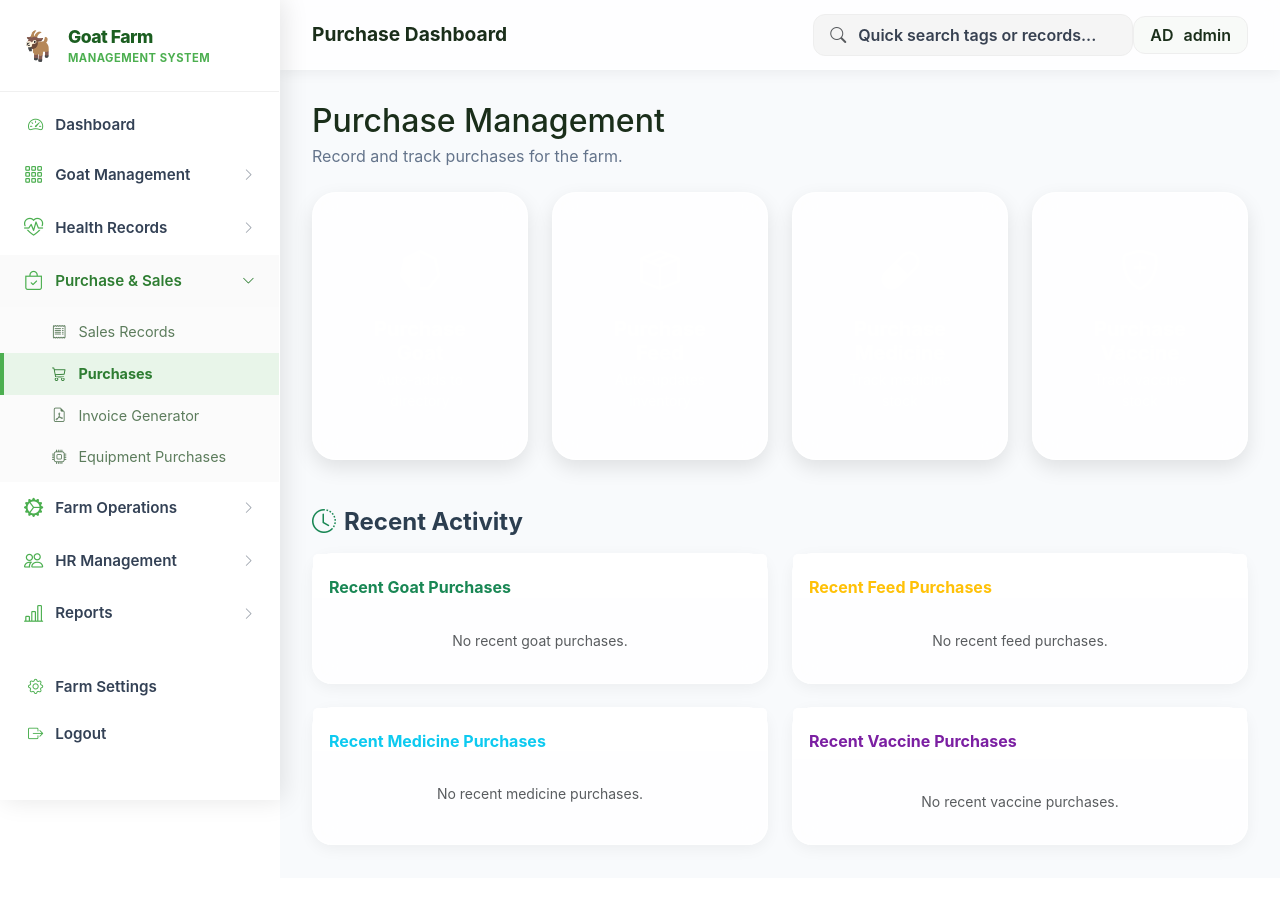
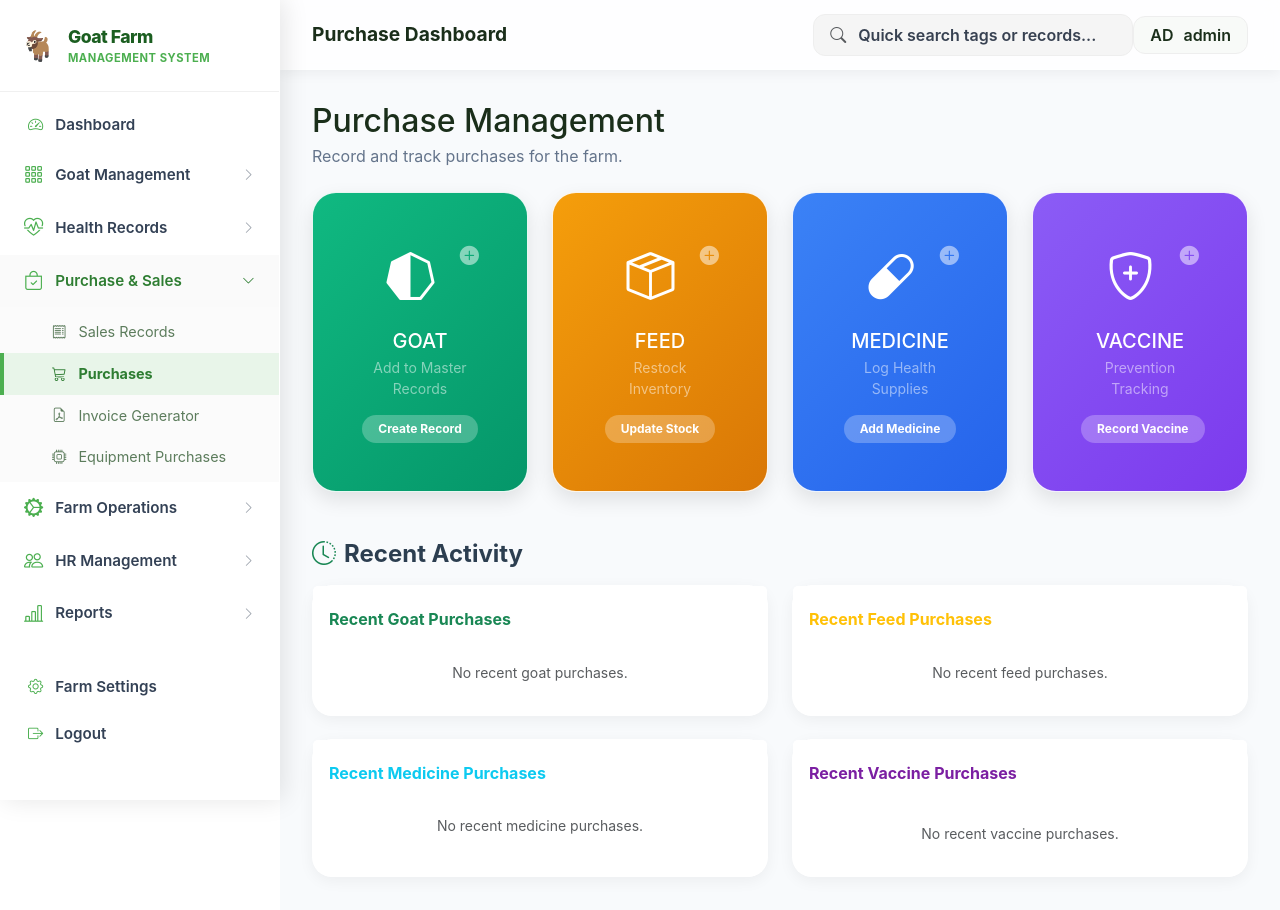
Before and after one commit to suressvar/Goat-Farm-Project, a Flask app: page /purchases in a window 1280 px wide. Before the commit the page ends 850 px from the top, so only its background shows below. Run offline with Flask 3, Linux system fonts and the light colour scheme; a user stored in the database is signed in; data that the repository does not hold is empty.

Commit message:
style: modernize purchases page navigation and optimize card aesthetics

```diff
--- a/goat_farm_app/static/css/style.css
+++ b/goat_farm_app/static/css/style.css
@@ -258,7 +258,7 @@ body {
 
 /* Card glass effect for light mode */
 .card {
-  background: rgba(255, 255, 255, 0.8) !important;
+  background: rgba(255, 255, 255, 0.8);
   backdrop-filter: blur(12px);
   -webkit-backdrop-filter: blur(12px);
   border: 1px solid rgba(255, 255, 255, 0.9) !important;
--- a/goat_farm_app/templates/purchases.html
+++ b/goat_farm_app/templates/purchases.html
@@ -13,44 +13,60 @@
 <div class="row g-4 mb-5">
     <div class="col-md-3">
         <a href="{{ url_for('purchase_goat') }}" class="text-decoration-none">
-            <div class="card stat-card" style="background: linear-gradient(135deg, #2e7d32, #1b5e20); color: white;">
+            <div class="card stat-card h-100 border-0" style="background: linear-gradient(135deg, #10b981 0%, #059669 100%); color: white;">
                 <div class="card-body text-center p-4">
-                    <i class="bi bi-heptagon-half d-block mb-3" style="font-size: 2.5rem; opacity: 0.8;"></i>
-                    <h5 class="fw-bold mb-0 text-white">Purchase Goat</h5>
-                    <div class="small text-white-50 mt-1">Auto-adds to directory</div>
+                    <div class="mb-3">
+                        <i class="bi bi-plus-circle-fill text-white-50" style="font-size: 1.2rem; float: right;"></i>
+                        <i class="bi bi-heptagon-half d-block" style="font-size: 3rem;"></i>
+                    </div>
+                    <h5 class="fw-800 mb-1">GOAT</h5>
+                    <p class="small mb-0 text-white-50">Add to Master Records</p>
+                    <div class="mt-3 badge bg-white bg-opacity-25 rounded-pill px-3 py-2">Create Record</div>
                 </div>
             </div>
         </a>
     </div>
     <div class="col-md-3">
         <a href="{{ url_for('purchase_feed') }}" class="text-decoration-none">
-            <div class="card stat-card" style="background: linear-gradient(135deg, #f57f17, #fbc02d); color: white;">
+            <div class="card stat-card h-100 border-0" style="background: linear-gradient(135deg, #f59e0b 0%, #d97706 100%); color: white;">
                 <div class="card-body text-center p-4">
-                    <i class="bi bi-box-seam d-block mb-3" style="font-size: 2.5rem; opacity: 0.8;"></i>
-                    <h5 class="fw-bold mb-0 text-white">Purchase Feed</h5>
-                    <div class="small text-white-50 mt-1">Auto-updates inventory</div>
+                    <div class="mb-3">
+                        <i class="bi bi-plus-circle-fill text-white-50" style="font-size: 1.2rem; float: right;"></i>
+                        <i class="bi bi-box-seam d-block" style="font-size: 3rem;"></i>
+                    </div>
+                    <h5 class="fw-800 mb-1">FEED</h5>
+                    <p class="small mb-0 text-white-50">Restock Inventory</p>
+                    <div class="mt-3 badge bg-white bg-opacity-25 rounded-pill px-3 py-2">Update Stock</div>
                 </div>
             </div>
         </a>
     </div>
     <div class="col-md-3">
         <a href="{{ url_for('purchase_medicine') }}" class="text-decoration-none">
-            <div class="card stat-card" style="background: linear-gradient(135deg, #0288d1, #01579b); color: white;">
+            <div class="card stat-card h-100 border-0" style="background: linear-gradient(135deg, #3b82f6 0%, #2563eb 100%); color: white;">
                 <div class="card-body text-center p-4">
-                    <i class="bi bi-capsule d-block mb-3" style="font-size: 2.5rem; opacity: 0.8;"></i>
-                    <h5 class="fw-bold mb-0 text-white">Purchase Medicine</h5>
-                    <div class="small text-white-50 mt-1">Track medicine stock</div>
+                    <div class="mb-3">
+                        <i class="bi bi-plus-circle-fill text-white-50" style="font-size: 1.2rem; float: right;"></i>
+                        <i class="bi bi-capsule d-block" style="font-size: 3rem;"></i>
+                    </div>
+                    <h5 class="fw-800 mb-1">MEDICINE</h5>
+                    <p class="small mb-0 text-white-50">Log Health Supplies</p>
+                    <div class="mt-3 badge bg-white bg-opacity-25 rounded-pill px-3 py-2">Add Medicine</div>
                 </div>
             </div>
         </a>
     </div>
     <div class="col-md-3">
         <a href="{{ url_for('purchase_vaccine') }}" class="text-decoration-none">
-            <div class="card stat-card" style="background: linear-gradient(135deg, #7b1fa2, #4a148c); color: white;">
+            <div class="card stat-card h-100 border-0" style="background: linear-gradient(135deg, #8b5cf6 0%, #7c3aed 100%); color: white;">
                 <div class="card-body text-center p-4">
-                    <i class="bi bi-shield-plus d-block mb-3" style="font-size: 2.5rem; opacity: 0.8;"></i>
-                    <h5 class="fw-bold mb-0 text-white">Purchase Vaccine</h5>
-                    <div class="small text-white-50 mt-1">Track vaccine stock</div>
+                    <div class="mb-3">
+                        <i class="bi bi-plus-circle-fill text-white-50" style="font-size: 1.2rem; float: right;"></i>
+                        <i class="bi bi-shield-plus d-block" style="font-size: 3rem;"></i>
+                    </div>
+                    <h5 class="fw-800 mb-1">VACCINE</h5>
+                    <p class="small mb-0 text-white-50">Prevention Tracking</p>
+                    <div class="mt-3 badge bg-white bg-opacity-25 rounded-pill px-3 py-2">Record Vaccine</div>
                 </div>
             </div>
         </a>
```
Also changed, not shown: goat_farm_app/database.db.
